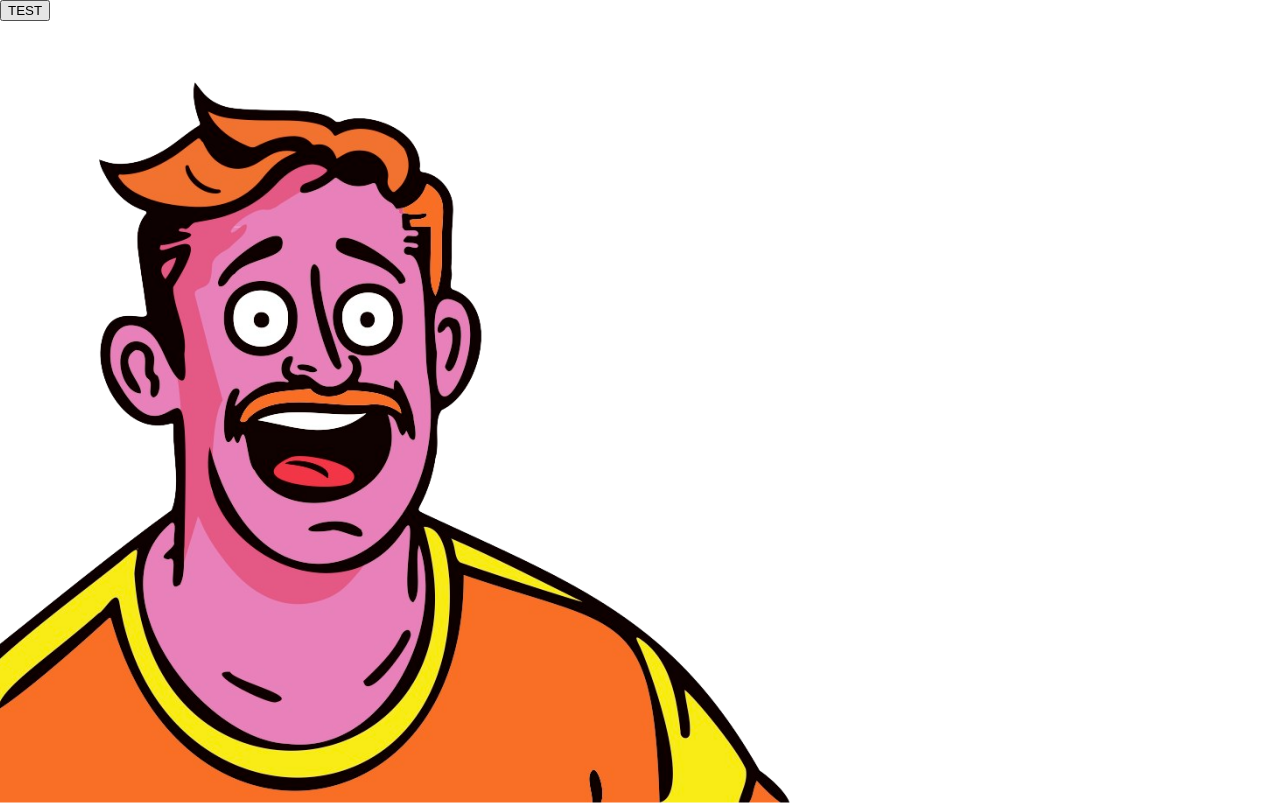
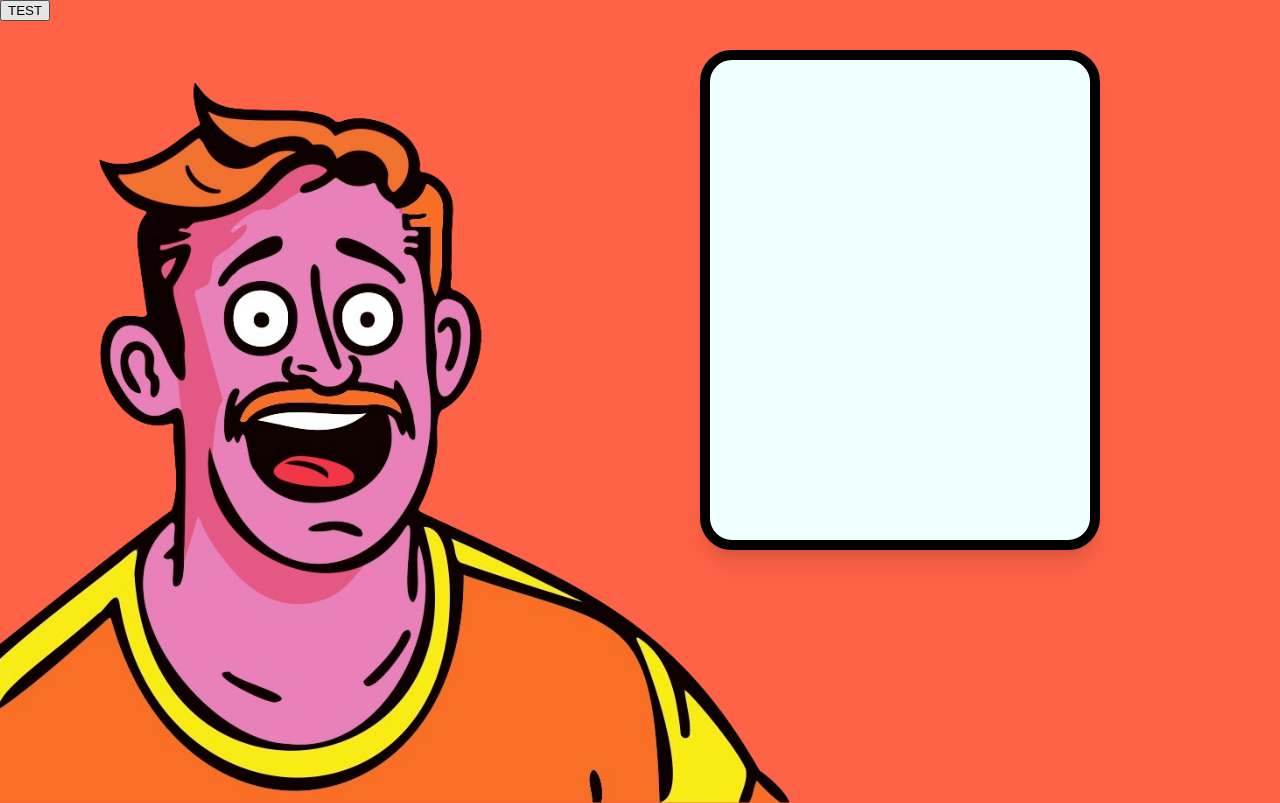
Before and after one commit to BradleyBuckets/dad-joke, a React (Create React App) app: page / in a window 1280 px wide. Built offline with nearby package versions, Linux system fonts and the light colour scheme.

Commit message:
Position the container

```diff
--- a/src/index.css
+++ b/src/index.css
@@ -1,5 +1,6 @@
 body {
   margin: 0;
+  background-color: tomato;
 }
 
 img {
@@ -16,3 +17,20 @@ img {
   height: 100vh;
   width: 100vw;
 }
+
+.container {
+  box-sizing: border-box;
+  background-color: azure;
+  height: 500px;
+  width: 400px;
+  position: absolute;
+  top: 50px;
+  left: 700px;
+  border: 10px solid black;
+  border-radius: 32px;
+  box-shadow: 0 20px 25px -5px rgb(0 0 0 / 0.1),
+    0 8px 10px -6px rgb(0 0 0 / 0.1);
+  font-size: 1.875rem; /* 30px */
+  line-height: 2.25rem; /* 36px */
+  padding: 1rem; /* 16px */
+}
```
